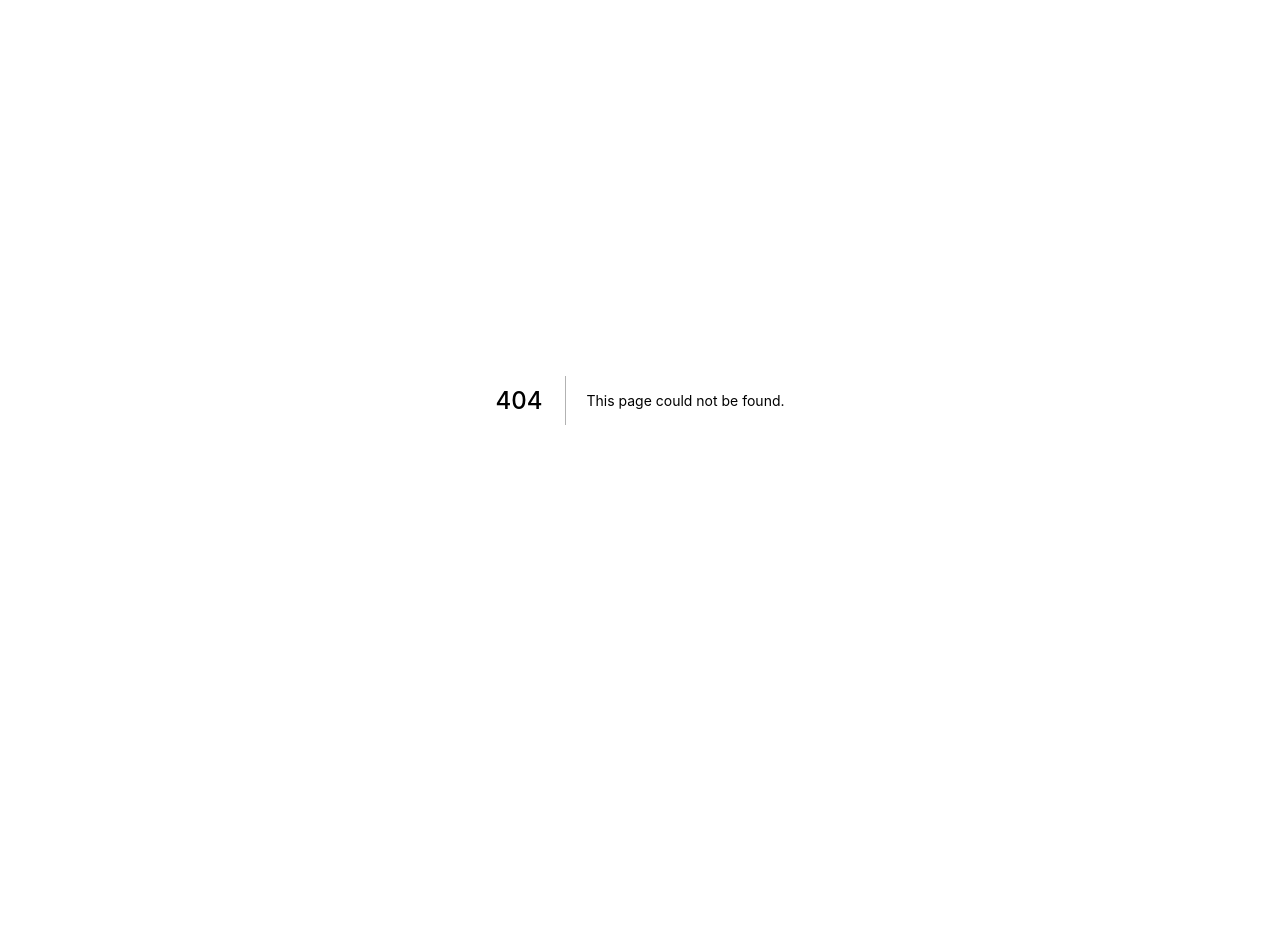
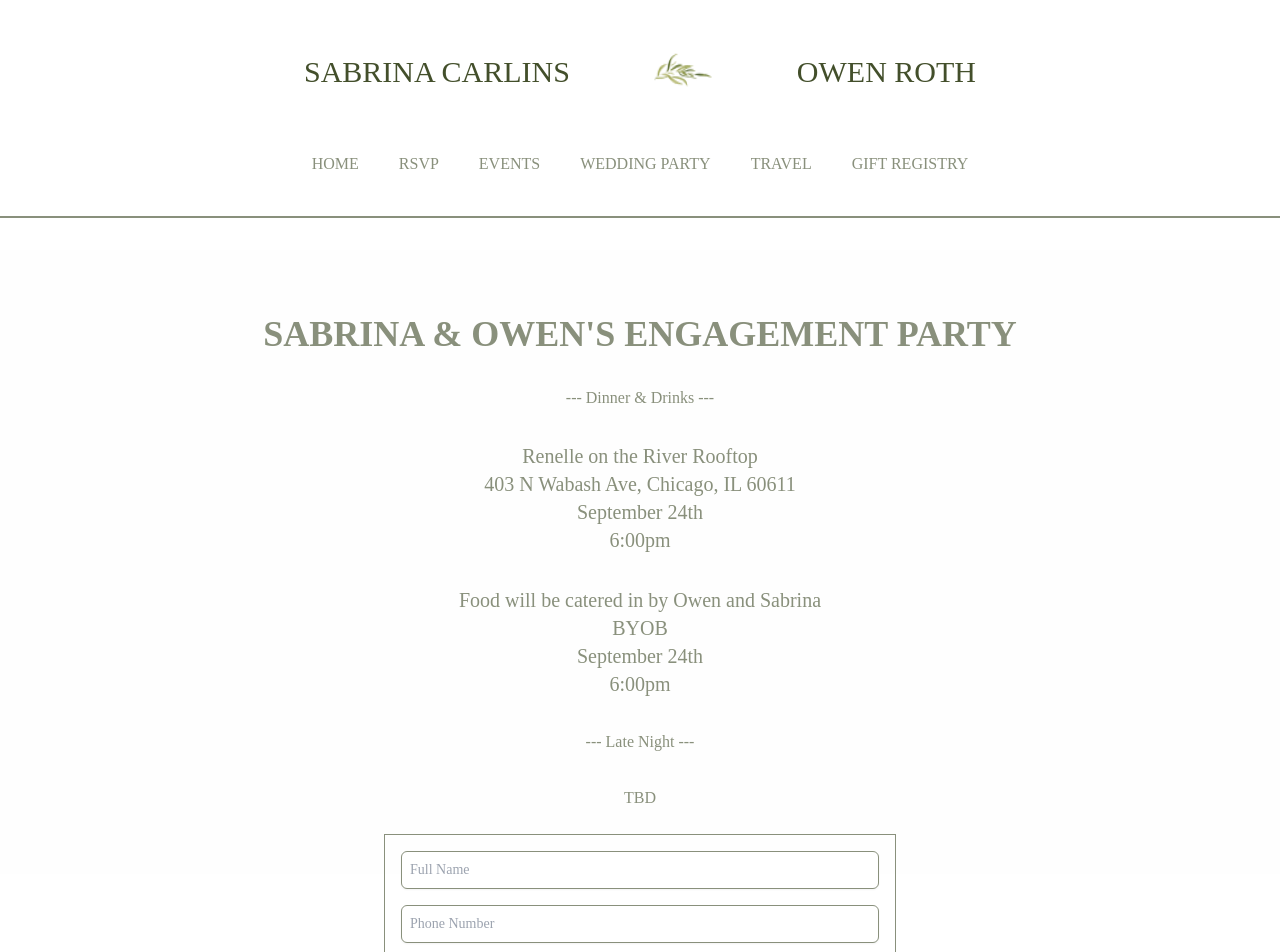
Before and after one commit to oroth8/owensabrina, a Next.js app: page /engagement_party/rsvp in a window 1280 px wide. Before the commit this address had no page. Shown: the top 952 px of the page. Before the commit the page ends 800 px from the top, so only its background shows below. Built offline with nearby package versions, Linux system fonts and the light colour scheme; a web font is replaced by a local one.

Commit message:
Added form

```diff
--- /dev/null
+++ b/components/PhoneInput.tsx
@@ -0,0 +1,32 @@
+import React from 'react'
+
+const PhoneInput = (value: string) => {
+        // if input value is falsy eg if the user deletes the input, then just return
+        if (!value) return value;
+
+        // clean the input for any non-digit values.
+        const phoneNumber = value.replace(/[^\d]/g, "");
+
+        // phoneNumberLength is used to know when to apply our formatting for the phone number
+        const phoneNumberLength = phoneNumber.length;
+
+        // we need to return the value with no formatting if its less then four digits
+        // this is to avoid weird behavior that occurs if you  format the area code to early
+
+        if (phoneNumberLength < 4) return phoneNumber;
+
+        // if phoneNumberLength is greater than 4 and less the 7 we start to return
+        // the formatted number
+        if (phoneNumberLength < 7) {
+          return `(${phoneNumber.slice(0, 3)}) ${phoneNumber.slice(3)}`;
+        }
+
+        // finally, if the phoneNumberLength is greater then seven, we add the last
+        // bit of formatting and return it.
+        return `(${phoneNumber.slice(0, 3)}) ${phoneNumber.slice(
+          3,
+          6
+        )}-${phoneNumber.slice(6, 10)}`;
+}
+
+export default PhoneInput
--- /dev/null
+++ b/pages/engagement_party/rsvp.tsx
@@ -0,0 +1,95 @@
+import { useState } from "react";
+import type { ReactElement, ChangeEvent } from "react";
+import Layout from "../../components/nav/Layout";
+import type { NextPageWithLayout } from "../_app";
+import Nav from "../../components/nav/Nav";
+import PhoneInput from "../../components/PhoneInput";
+
+const Page: NextPageWithLayout = () => {
+  const [phoneValue, setPhoneValue] = useState("");
+
+  const handleInput = (e: ChangeEvent<HTMLInputElement>) => {
+    // this is where we'll call our future formatPhoneNumber function that we haven't written yet.
+    const formattedPhoneNumber = PhoneInput(e.target.value);
+    // we'll set the input value using our setInputValue
+    setPhoneValue(formattedPhoneNumber);
+  };
+
+  return (
+    <>
+      <Nav />
+      <div className="bg-white font-display">
+        <div className="mx-auto max-w-7xl py-12 px-4 text-center sm:px-6 lg:py-16 lg:px-8">
+          <section className="text-green-primary space-y-8">
+            <h2 className="text-3xl font-bold tracking-loose font-display uppercase text-green-primary sm:text-4xl">
+              Sabrina & Owen&apos;s Engagement Party
+            </h2>
+            <div>--- Dinner & Drinks ---</div>
+            <h3 className="text-xl">
+              <span className="block">Renelle on the River Rooftop</span>
+              <span className="block">403 N Wabash Ave, Chicago, IL 60611</span>
+              <span className="block">September 24th</span>
+              <span className="block">6:00pm</span>
+            </h3>
+            <h4 className="text-xl">
+              <span className="block">
+                Food will be catered in by Owen and Sabrina
+              </span>
+              <span className="block">BYOB</span>
+              <span className="block">September 24th</span>
+              <span className="block">6:00pm</span>
+            </h4>
+            <div>--- Late Night ---</div>
+            <h5>TBD</h5>
+          </section>
+        </div>
+      </div>
+      <form className="font-display text-green-primary w-4/5 mx-auto sm:w-3/5 lg:w-2/5  -mt-10 border border-green-primary p-4">
+      <div>
+      <label htmlFor="name" className="sr-only">
+        Name
+      </label>
+      <input
+        type="name"
+        name="name"
+        id="name"
+        className="block w-full p-2 mb-4 rounded-md border border-green-primary shadow-sm focus:text-green-dark focus:outline-none sm:text-sm"
+        placeholder="Full Name"
+        required
+        maxLength={100}
+      />
+        <label htmlFor="phone" className="sr-only">
+        Phone
+      </label>
+      <input
+        type="tel"
+        name="phone"
+        id="phone"
+        className="block w-full p-2 mb-4 rounded-md border border-green-primary shadow-sm focus:text-green-dark focus:outline-none sm:text-sm"
+        placeholder="Phone Number"
+        required
+        minLength={14}
+        maxLength={14}
+        onChange={(e) => handleInput(e)}
+        value={phoneValue}
+      />
+    </div>
+        <p className="text-center text-sm italic font-display tracking-tight text-green-primary mb-4">
+          Please enter your name and phone number
+        </p>
+        <button
+          className="bg-green-primary text-white p-2  w-full"
+          type="submit"
+        >
+          RSVP!
+        </button>
+      </form>
+    </>
+  );
+};
+
+Page.getLayout = function getLayout(page: ReactElement) {
+  return <Layout>{page}</Layout>;
+};
+
+export default Page;
```
